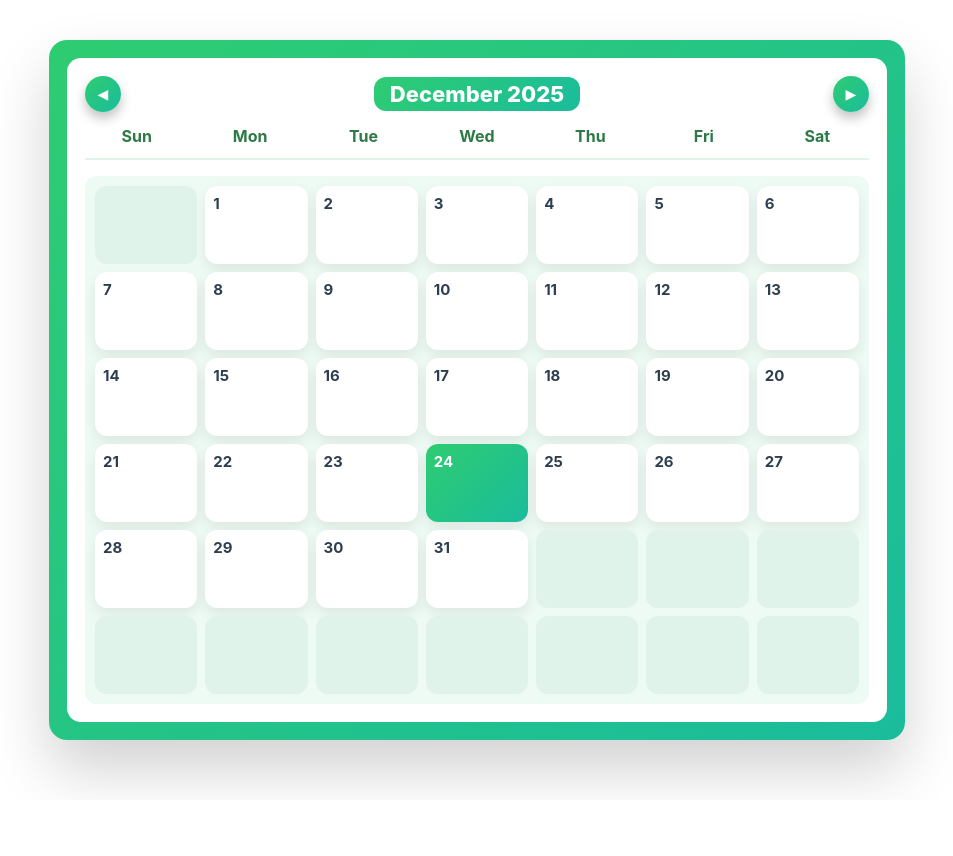
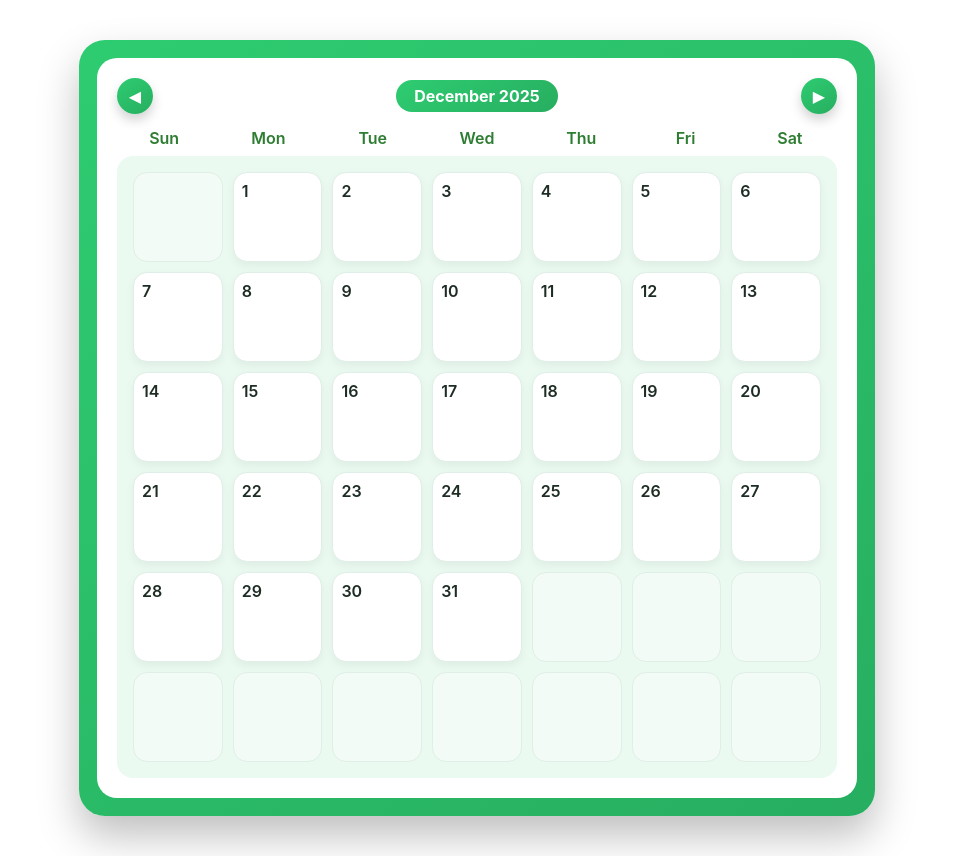
Before and after one commit to JeremySun0731/Calendar-frontend, a React (Create React App) app: page / in a window 1280 px wide. Shown: the whole page, without its empty margins (163-1116 px from the left). Before the commit the page ends 800 px from the top, so only its background shows below. Built offline with nearby package versions, Linux system fonts and the light colour scheme.

Commit message:
change the structure and add more comment

```diff
--- a/src/App.js
+++ b/src/App.js
@@ -1,4 +1,4 @@
-import CalendarPage from "./components/pages/CalendarPage";
+import CalendarPage from "./pages/CalendarPage";
 
 function App() {
   return <CalendarPage />;
--- a/src/components/Calendar/CalendarCell.jsx
+++ b/src/components/Calendar/CalendarCell.jsx
@@ -1,55 +1,36 @@
-export default function CalendarCell({ day, date, onClick }) {
-  const today = new Date();
-
-  // Check if this cell represents today
-  const isToday =
-    day &&
-    date &&
-    today.getFullYear() === date.getFullYear() &&
-    today.getMonth() === date.getMonth() &&
-    today.getDate() === day;
+export default function CalendarCell({ day }) {
+  const isEmpty = day === null;
 
   return (
-    // Calendar cell div
     <div
-      onClick={() => {
-        if (!day) return;
-        if (typeof onClick === "function") onClick(day);
+      style={{
+        height: 72,
+        borderRadius: 14,
+        background: isEmpty ? "#f3fbf6" : "#ffffff",
+        border: "1px solid #dfeee6",
+        padding: 8,
+        fontWeight: 600,
+        color: isEmpty ? "transparent" : "#1e2d24",
+        boxShadow: isEmpty
+          ? "none"
+          : "0 4px 10px rgba(0,0,0,0.05)",
+        transition: "all 0.2s ease",
+        cursor: isEmpty ? "default" : "pointer",
       }}
-      style={{
-        height: 78,
-        borderRadius: 12,
-        padding: 8,
-        boxSizing: "border-box",
-
-        background: isToday
-          ? "linear-gradient(135deg, #2ecc71, #1abc9c)"
-          : day
-          ? "#ffffff"
-          : "#dff3ea",
-
-        color: isToday ? "#ffffff" : "#2c3e50",
-
-
-        border: "none",
-
-        boxShadow: day ? "0 6px 14px rgba(0,0,0,0.08)" : "none",
-        cursor: day ? "pointer" : "default",
-        transition: "transform 0.18s ease, box-shadow 0.18s ease",
+      onMouseEnter={(e) => {
+        if (!isEmpty) {
+          e.currentTarget.style.transform = "translateY(-4px)";
+          e.currentTarget.style.boxShadow =
+            "0 10px 20px rgba(46, 204, 113, 0.25)";
+        }
       }}
-      // Hover effects
-      onMouseEnter={(e) => {
-        if (!day) return;
-        e.currentTarget.style.transform = "translateY(-6px)";
-        e.currentTarget.style.boxShadow = "0 14px 28px rgba(0,0,0,0.18)";
-      }}
-      // Mouse leave effects
       onMouseLeave={(e) => {
         e.currentTarget.style.transform = "translateY(0)";
-        e.currentTarget.style.boxShadow = day ? "0 6px 14px rgba(0,0,0,0.08)" : "none";
+        e.currentTarget.style.boxShadow =
+          "0 4px 10px rgba(0,0,0,0.05)";
       }}
     >
-      <div style={{ fontSize: 15, fontWeight: 700 }}>{day}</div>
+      {day}
     </div>
   );
 }
--- a/src/components/Calendar/CalendarGrid.jsx
+++ b/src/components/Calendar/CalendarGrid.jsx
@@ -1,39 +1,32 @@
 import CalendarCell from "./CalendarCell";
 
 export default function CalendarGrid({ date }) {
-  // Calculate year and month from the provided date
   const year = date.getFullYear();
   const month = date.getMonth();
-  // Determine the first day of the month and total days in the month
+
   const firstDayOfMonth = new Date(year, month, 1).getDay();
   const daysInMonth = new Date(year, month + 1, 0).getDate();
 
   const cells = [];
-  // Generate 42 cells for the calendar grid (6 weeks)
+
   for (let i = 0; i < 42; i++) {
     const dayNumber = i - firstDayOfMonth + 1;
-    const day =
-      dayNumber > 0 && dayNumber <= daysInMonth ? dayNumber : null;
+    const validDay = dayNumber > 0 && dayNumber <= daysInMonth;
 
     cells.push(
-      <CalendarCell
-        key={i}
-        day={day}
-        date={date}
-      />
+      <CalendarCell key={i} day={validDay ? dayNumber : null} />
     );
   }
 
   return (
-    // Calendar grid container
     <div
       style={{
         display: "grid",
         gridTemplateColumns: "repeat(7, 1fr)",
-        gap: 8,
-        background: "#eefaf4",
-        padding: 10,
-        borderRadius: 12,
+        gap: 10,
+        padding: 16,
+        background: "#eafaf1",
+        borderRadius: 16,
       }}
     >
       {cells}
--- a/src/components/Calendar/CalendarHeader.jsx
+++ b/src/components/Calendar/CalendarHeader.jsx
@@ -1,20 +1,16 @@
 export default function CalendarHeader() {
-    // Days of the week labels
   const days = ["Sun", "Mon", "Tue", "Wed", "Thu", "Fri", "Sat"];
 
   return (
-    // Days of the week header
     <div
       style={{
         display: "grid",
         gridTemplateColumns: "repeat(7, 1fr)",
         gap: 10,
         textAlign: "center",
-        fontWeight: 700,
-        color: "#2d7a46",
-        paddingBottom: 12,
-        borderBottom: "2px solid #e2f4ea",
-        marginBottom: 16,
+        fontWeight: 600,
+        color: "#2e7d32",
+        marginBottom: 8,
       }}
     >
       {days.map((day) => (
--- /dev/null
+++ b/src/pages/CalendarPage.jsx
@@ -0,0 +1,111 @@
+import { useState } from "react";
+import CalendarHeader from "../components/Calendar/CalendarHeader";
+import CalendarGrid from "../components/Calendar/CalendarGrid";
+
+export default function CalendarPage() {
+  const [currentDate, setCurrentDate] = useState(new Date());
+
+  const goPrevMonth = () => {
+    setCurrentDate(
+      new Date(
+        currentDate.getFullYear(),
+        currentDate.getMonth() - 1,
+        1
+      )
+    );
+  };
+
+  const goNextMonth = () => {
+    setCurrentDate(
+      new Date(
+        currentDate.getFullYear(),
+        currentDate.getMonth() + 1,
+        1
+      )
+    );
+  };
+
+  const title = currentDate.toLocaleDateString("en-US", {
+    year: "numeric",
+    month: "long",
+  });
+
+  return (
+    <div
+      style={{
+        width: 760,
+        margin: "40px auto",
+        background: "linear-gradient(145deg, #2ecc71, #27ae60)",
+        padding: 18,
+        borderRadius: 26,
+        boxShadow: "0 20px 40px rgba(0,0,0,0.25)",
+      }}
+    >
+      <div
+        style={{
+          background: "#ffffff",
+          borderRadius: 20,
+          padding: 20,
+        }}
+      >
+        {/* Header */}
+        <div
+          style={{
+            display: "flex",
+            alignItems: "center",
+            justifyContent: "space-between",
+            marginBottom: 14,
+          }}
+        >
+          <ArrowButton onClick={goPrevMonth}>◀</ArrowButton>
+
+          <div
+            style={{
+              padding: "6px 18px",
+              background: "linear-gradient(145deg, #2ecc71, #27ae60)",
+              color: "#fff",
+              borderRadius: 999,
+              fontWeight: 700,
+            }}
+          >
+            {title}
+          </div>
+
+          <ArrowButton onClick={goNextMonth}>▶</ArrowButton>
+        </div>
+
+        <CalendarHeader />
+        <CalendarGrid date={currentDate} />
+      </div>
+    </div>
+  );
+}
+
+/* 绿色圆形箭头按钮 */
+function ArrowButton({ children, onClick }) {
+  return (
+    <button
+      onClick={onClick}
+      style={{
+        width: 36,
+        height: 36,
+        borderRadius: "50%",
+        border: "none",
+        background: "linear-gradient(145deg, #2ecc71, #27ae60)",
+        color: "#fff",
+        cursor: "pointer",
+        fontSize: 16,
+        boxShadow: "0 6px 12px rgba(0,0,0,0.18)",
+        transition: "all 0.2s ease",
+      }}
+      onMouseEnter={(e) =>
+        (e.currentTarget.style.transform = "translateY(-2px)")
+      }
+      onMouseLeave={(e) =>
+        (e.currentTarget.style.transform = "translateY(0)")
+      }
+    >
+      {children}
+    </button>
+  );
+}
```
